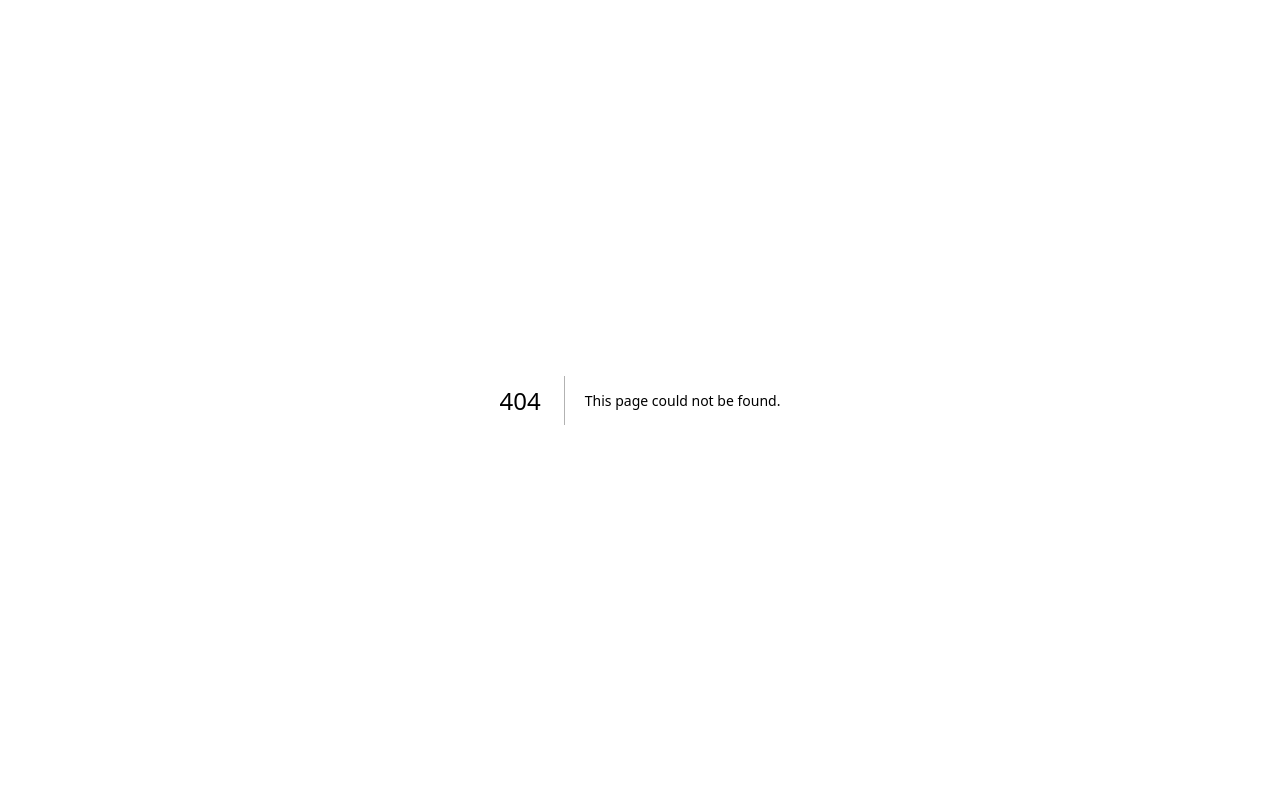
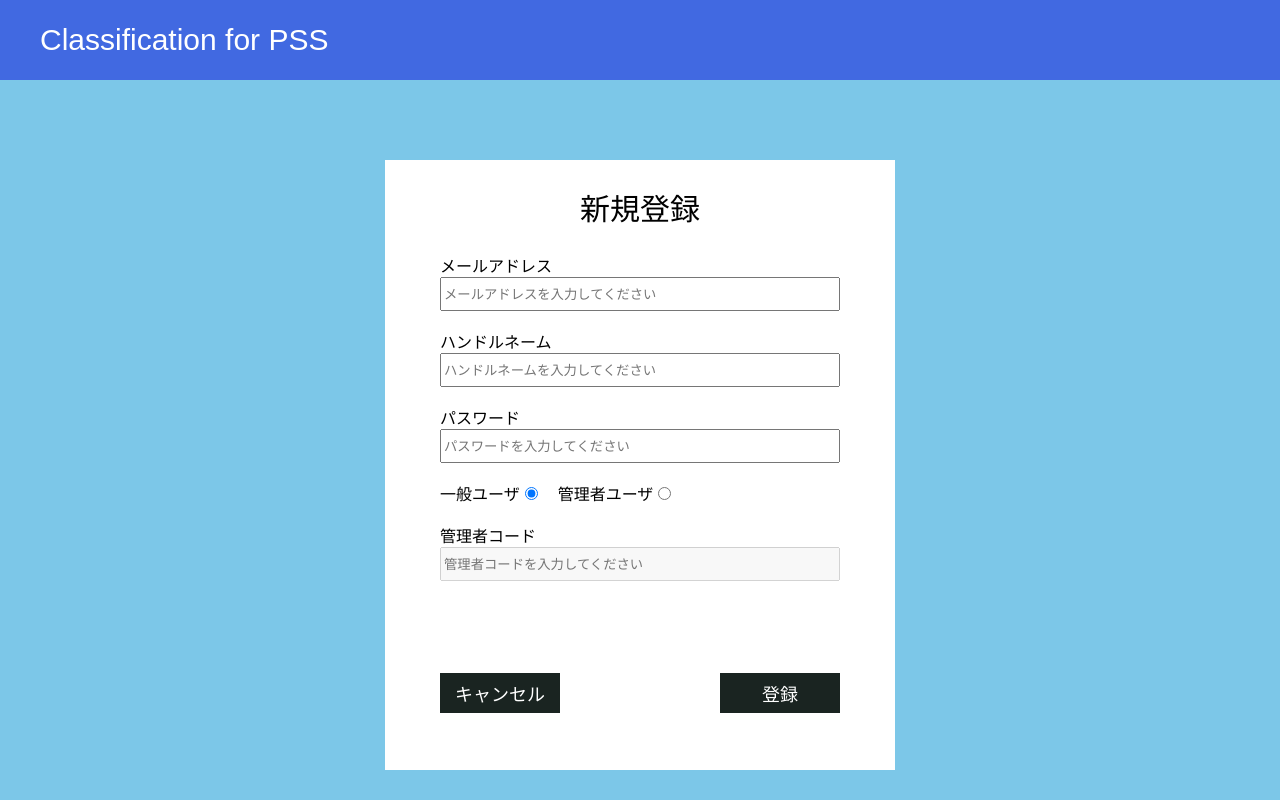
Before and after one commit to shunsuke-kawata/fe_classification_for_PSS, a Next.js app in the folder frontend/: page /signup in a window 1280 px wide. Before the commit this address had no page. Built offline with nearby package versions, Linux system fonts and the light colour scheme.

Commit message:
update 新規登録・ログインフォームの作成

```diff
--- a/frontend/package.json
+++ b/frontend/package.json
@@ -8,6 +8,7 @@
     "start": "next start"
   },
   "dependencies": {
+    "axios": "^1.7.2",
     "dotenv": "^16.4.5",
     "next": "^14.2.4",
     "react": "^18",
--- a/frontend/src/app/globals.css
+++ b/frontend/src/app/globals.css
@@ -12,3 +12,7 @@ body{
     background-color: #4169e1;
     border:#FFFFFF solid 1px;
 }
+
+.right-button{
+    float: right;
+}
--- a/frontend/src/app/login/page.tsx
+++ b/frontend/src/app/login/page.tsx
@@ -1,11 +1,12 @@
 import "./page.modules.css";
 import Header from "@/components/Header";
+import UserForm from "@/components/UserForm";
 
 const Login = () => {
   return (
     <>
       <Header />
-      <div className="test"></div>
+      <UserForm formType="login"/>
     </>
   );
 };
--- a/frontend/src/app/page.modules.css
+++ b/frontend/src/app/page.modules.css
@@ -8,7 +8,3 @@
     height: 80px;
     font-size: 30px;
 }
-
-.right-button{
-    float: right;
-}
--- /dev/null
+++ b/frontend/src/app/signup/page.tsx
@@ -0,0 +1,10 @@
+"use client";
+import Header from "@/components/Header"
+import UserForm from "@/components/UserForm";
+const Signup =()=>{
+    return (<>
+    <Header />
+    <UserForm formType="signin" />
+    </>)
+}
+export default Signup;
--- a/frontend/src/components/Header.tsx
+++ b/frontend/src/components/Header.tsx
@@ -1,3 +1,4 @@
+"use client";
 import config from "@/config/config.json";
 import "@/styles/AllComponentsStyle.css";
 
--- /dev/null
+++ b/frontend/src/components/UserForm.tsx
@@ -0,0 +1,233 @@
+"use client";
+import config from "@/config/config.json";
+import "@/styles/AllComponentsStyle.css";
+import { useState, useRef } from "react";
+import { useRouter } from "next/navigation";
+
+const validateEmail = (email: string): boolean => {
+  const emailRegex = /^[^\s@]+@[^\s@]+\.[^\s@]+$/;
+  return emailRegex.test(email);
+};
+
+const validateHandleName = (name: string): boolean => {
+  return name.length > 0;
+};
+
+const validatePassword = (password: string): boolean => {
+  return password.length >= 4;
+};
+
+const validateAdminCode = (code: string): boolean => {
+  return parseInt(code) === config.administrator_code;
+};
+
+const UserForm = ({ formType }: { formType: string }) => {
+  const router = useRouter();
+  const [isAdminUser, setIsAdminUser] = useState(false);
+  const [administratorCodeValue, setAdministratorCodeValue] =
+    useState<string>("");
+  const email = useRef<HTMLInputElement>(null);
+  const handleName = useRef<HTMLInputElement>(null);
+  const password = useRef<HTMLInputElement>(null);
+  const [errorMessage, setErrorMessage] = useState<string>("");
+  const emailOrhandleName = useRef<HTMLInputElement>(null);
+
+  const onChangeUserAuth = (isAdminUser: boolean) => {
+    setIsAdminUser(isAdminUser);
+    setAdministratorCodeValue(""); // Clear administrator code value when toggling
+  };
+
+  const onSubmitSignup = () => {
+    const emailValue = email.current?.value || "";
+    const handleNameValue = handleName.current?.value || "";
+    const passwordValue = password.current?.value || "";
+
+    if (!validateEmail(emailValue)) {
+      setErrorMessage("有効なメールアドレスを入力してください");
+      return;
+    }
+    if (!validateHandleName(handleNameValue)) {
+      setErrorMessage("ハンドルネームを入力してください");
+      return;
+    }
+    if (!validatePassword(passwordValue)) {
+      setErrorMessage("4文字以上のパスワードを入力してください");
+      return;
+    }
+    if (isAdminUser && !validateAdminCode(administratorCodeValue)) {
+      setErrorMessage("管理者コードが正しくありません");
+      return;
+    }
+    setErrorMessage("");
+    console.log("Signup", {
+      emailValue,
+      handleNameValue,
+      passwordValue,
+      isAdminUser,
+    });
+  };
+
+  const onSubmitLogin = () => {
+    const emailOrhandleNameValue = emailOrhandleName.current?.value || "";
+    const emailValue = emailOrhandleNameValue;
+    const handleNameValue = emailOrhandleNameValue;
+    const passwordValue = password.current?.value || "";
+    if (!validateEmail(emailValue) && !validateHandleName(handleNameValue)) {
+      setErrorMessage("メールアドレスかパスワードを正しく入力してください");
+      return;
+    }
+    if (!validatePassword(passwordValue)) {
+      setErrorMessage("4文字以上のパスワードを入力してください");
+      return;
+    }
+    setErrorMessage("");
+    console.log("Login", {
+      emailValue,
+      handleNameValue,
+      passwordValue,
+    });
+  };
+
+  return (
+    <>
+      <div className="user-form-main">
+        <label className="user-form-title">
+          {formType === "signin" ? "新規登録" : "ログイン"}
+        </label>
+        <div className="input-form">
+          {formType === "signin" ? (
+            <>
+              <div className="user-form-contents">
+                <label className="user-form-label" htmlFor="name">
+                  メールアドレス
+                </label>
+                <input
+                  className="user-form-input"
+                  type="text"
+                  autoComplete="off"
+                  placeholder="メールアドレスを入力してください"
+                  ref={email}
+                />
+              </div>
+              <div className="user-form-contents">
+                <label className="user-form-label" htmlFor="name">
+                  ハンドルネーム
+                </label>
+                <input
+                  className="user-form-input"
+                  type="text"
+                  autoComplete="off"
+                  placeholder="ハンドルネームを入力してください"
+                  ref={handleName}
+                />
+              </div>
+              <div className="user-form-contents">
+                <label className="user-form-label" htmlFor="password">
+                  パスワード
+                </label>
+                <input
+                  className="user-form-input"
+                  type="password"
+                  autoComplete="off"
+                  placeholder="パスワードを入力してください"
+                  ref={password}
+                />
+              </div>
+              <div className="user-form-contents">
+                <label htmlFor="normal">一般ユーザ</label>
+                <input
+                  type="radio"
+                  id="normal"
+                  name="authority"
+                  className="auth-radio-button"
+                  value={0}
+                  checked={!isAdminUser}
+                  onChange={() => onChangeUserAuth(false)}
+                />
+                <label htmlFor="admin">管理者ユーザ</label>
+                <input
+                  type="radio"
+                  id="admin"
+                  name="authority"
+                  className="auth-radio-button"
+                  value={1}
+                  checked={isAdminUser}
+                  onChange={() => onChangeUserAuth(true)}
+                />
+              </div>
+              <div className="user-form-contents">
+                <label className="user-form-label" htmlFor="administratorCode">
+                  管理者コード
+                </label>
+                <input
+                  className="user-form-input"
+                  type="number"
+                  autoComplete="off"
+                  placeholder="管理者コードを入力してください"
+                  disabled={!isAdminUser}
+                  value={administratorCodeValue}
+                  onChange={(e) => setAdministratorCodeValue(e.target.value)}
+                />
+              </div>
+            </>
+          ) : (
+            <>
+              <div className="user-form-contents">
+                <label className="user-form-label" htmlFor="name">
+                  メールアドレス or ハンドルネーム
+                </label>
+                <input
+                  className="user-form-input"
+                  type="text"
+                  autoComplete="off"
+                  placeholder="メールアドレスかハンドルネームを入力してください"
+                  ref={emailOrhandleName}
+                />
+              </div>
+              <div className="user-form-contents">
+                <label className="user-form-label" htmlFor="password">
+                  パスワード
+                </label>
+                <input
+                  className="user-form-input"
+                  type="password"
+                  autoComplete="off"
+                  placeholder="パスワードを入力してください"
+                  ref={password}
+                />
+              </div>
+            </>
+          )}
+          <div className="error-div user-form-contents">
+            <label className="error-sentence">{errorMessage}</label>
+          </div>
+        </div>
+        <div className="user-form-buttons">
+          <input
+            type="button"
+            className="common-buttons user-form-button"
+            value="キャンセル"
+            onClick={() => router.push("/")}
+          />
+          {formType === "signin" ? (
+            <input
+              type="button"
+              className="common-buttons user-form-button right-button"
+              value="登録"
+              onClick={() => onSubmitSignup()}
+            />
+          ) : (
+            <input
+              type="button"
+              className="common-buttons user-form-button right-button"
+              value="ログイン"
+              onClick={() => onSubmitLogin()}
+            />
+          )}
+        </div>
+      </div>
+    </>
+  );
+};
+
+export default UserForm;
--- a/frontend/src/config/config.json
+++ b/frontend/src/config/config.json
@@ -1,3 +1,4 @@
 {
-    "title":"Classification for PSS"
+    "title":"Classification for PSS",
+    "administrator_code":123456
 }
--- a/frontend/src/styles/AllComponentsStyle.css
+++ b/frontend/src/styles/AllComponentsStyle.css
@@ -17,3 +17,46 @@
     font-size: 30px;
     color: #FFFFFF;
 }
+
+.user-form-main{
+    padding: 25px 5px;
+    background-color: #FFFFFF;
+    width:500px;
+    height: 560px;
+    margin: 80px auto 0px auto;
+}
+.user-form-title{
+    display: grid;
+    font-size: 30px;
+    text-align: center;
+}
+.input-form{
+    width:80%;
+    height: 75%;
+    margin: 24px auto 0 auto;
+}
+.user-form-contents{
+    margin-bottom: 18px;
+}
+.user-form-label{
+    display: block;
+}
+.user-form-input{
+    width:98%;
+    height:28px;
+}
+.auth-radio-button{
+    margin-right: 20px;
+}
+.user-form-button{
+    width:120px;
+    height: 40px;
+    font-size: 18px;
+}
+.user-form-buttons{
+    width:80%;
+    margin:0 auto;
+}
+.error-sentence{
+    color: #FF0000;
+}
```
Also changed, not shown: frontend/src/app/page.tsx (+15 -2 lines), frontend/src/app/signup/page.modules.css (added), 2 other files (tests, documents, lock files or other folders).
